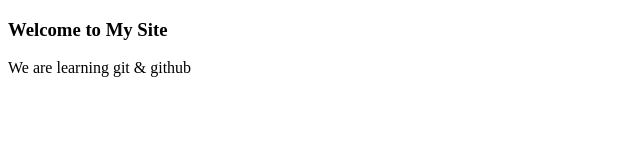
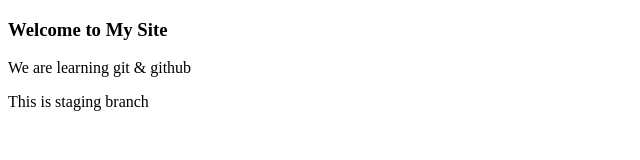
Before and after one commit to rakeshjat13/gitApp, a plain HTML site: page index.html in a window 1280 px wide. Shown: the whole page, without its empty margins (0-640 px from the left). Drawn offline with Linux system fonts and the light colour scheme.

Commit message:
update index file

```diff
--- a/index.html
+++ b/index.html
@@ -6,6 +6,7 @@
 <body>
 	<h3> Welcome to My Site</h3>
 	<p> We are learning git & github </p>
+	<label>This is staging branch</label>
 
 </body>
 </html>
```
